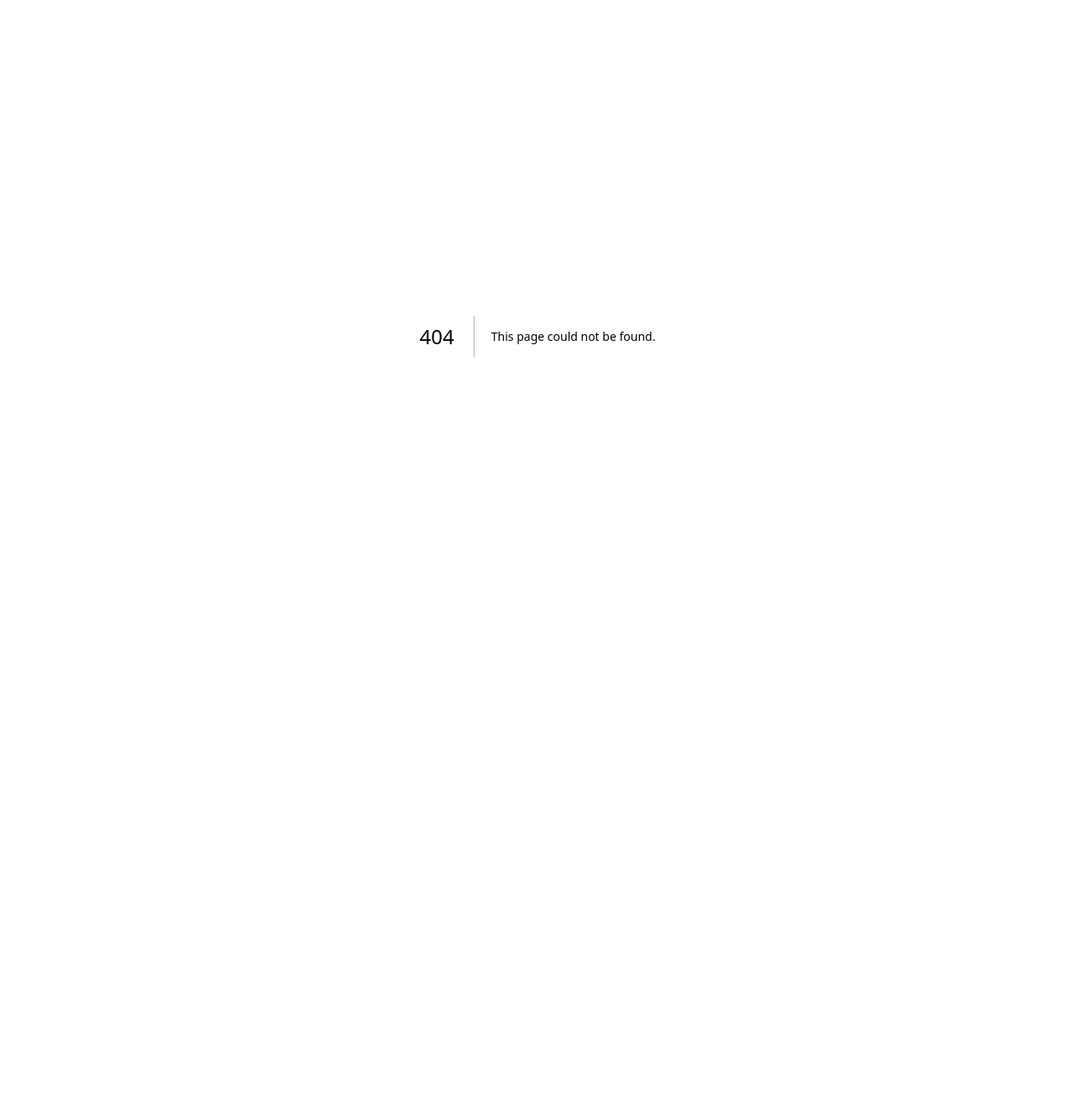
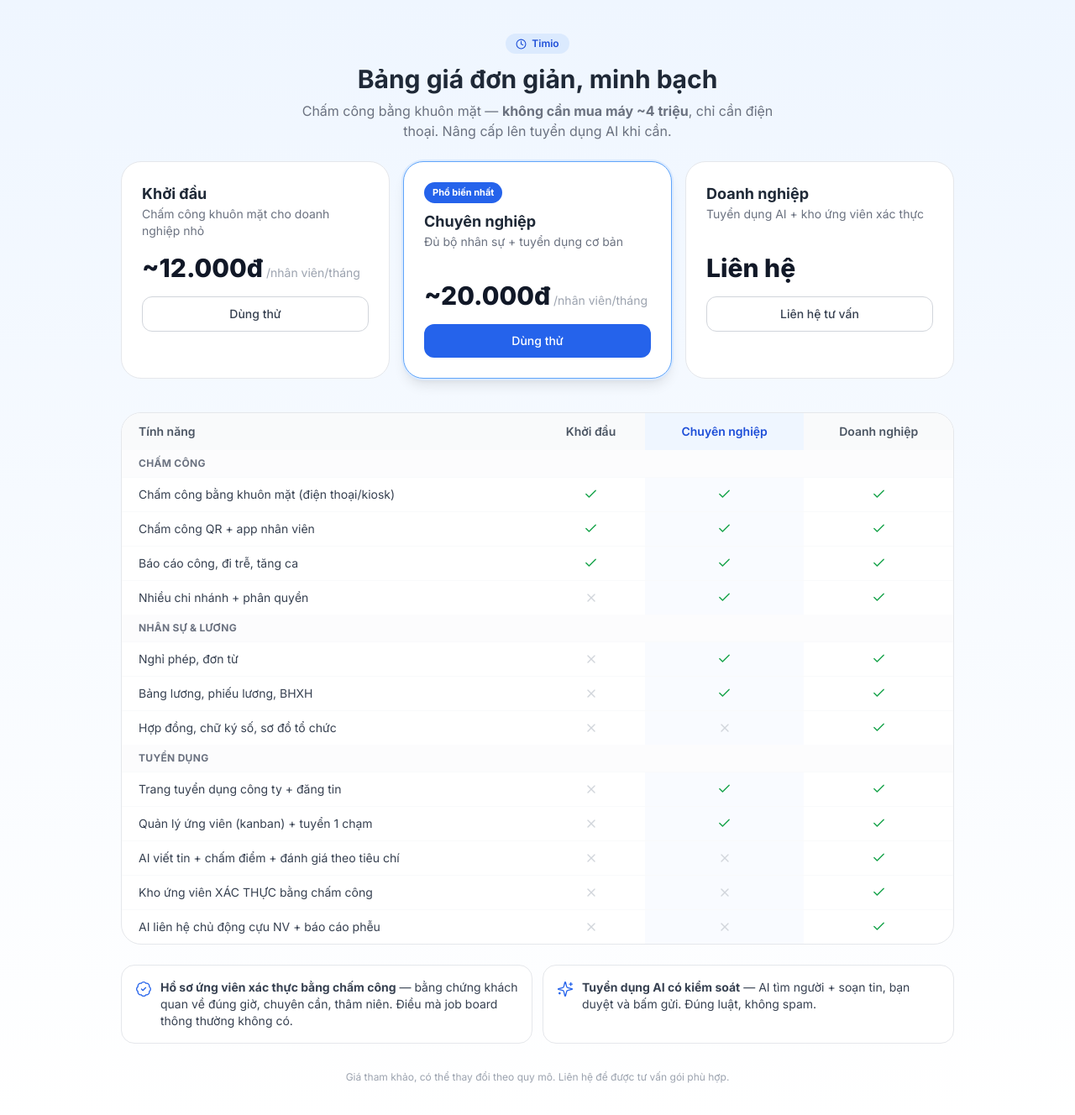
Before and after one commit to sinhgiang/timio, a Next.js app: page /gia in a window 1280 px wide. Before the commit this address had no page. Shown: the top 1328 px of the page at 84% size. Before the commit the page ends 800 px from the top, so only its background shows below. Built offline with nearby package versions, Linux system fonts and the light colour scheme.

Commit message:
feat(KH6): trang gia /gia (3 goi so sanh ro rang) + upsell mem trong trang tuyen dung

```diff
--- a/app/dashboard/recruitment/RecruitmentClient.tsx
+++ b/app/dashboard/recruitment/RecruitmentClient.tsx
@@ -719,6 +719,15 @@ export default function RecruitmentClient({
           </button>
         ))}
       </div>
+
+      {/* KH6 — Upsell mềm: user chưa Business */}
+      {!isBusiness && (
+        <a href="/gia" target="_blank" rel="noreferrer" className="flex items-center gap-2.5 bg-gradient-to-r from-blue-50 to-indigo-50 border border-blue-100 rounded-xl px-4 py-2.5 mb-4 hover:border-blue-300 transition-colors group">
+          <Sparkles size={16} className="text-blue-600 shrink-0" />
+          <p className="text-sm text-gray-700 flex-1">Mở khóa <b>Tuyển dụng AI</b> + <b>kho ứng viên xác thực bằng chấm công</b> với gói Business.</p>
+          <span className="text-sm text-blue-600 font-medium group-hover:underline shrink-0">Xem bảng giá →</span>
+        </a>
+      )}
 
       {/* Jobs tab */}
       {activeTab === "jobs" && (
--- /dev/null
+++ b/app/gia/page.tsx
@@ -0,0 +1,134 @@
+import Link from "next/link";
+import { Fragment } from "react";
+import { Check, X, Clock, Sparkles, BadgeCheck } from "lucide-react";
+import type { Metadata } from "next";
+
+export const metadata: Metadata = {
+  title: "Bảng giá — Timio",
+  description: "Bảng giá phần mềm chấm công + tuyển dụng AI Timio. Từ ~12.000đ/nhân viên/tháng. Không cần mua máy.",
+};
+
+type Row = { label: string; starter: boolean | string; pro: boolean | string; business: boolean | string };
+
+const ROWS: { group: string; rows: Row[] }[] = [
+  {
+    group: "Chấm công",
+    rows: [
+      { label: "Chấm công bằng khuôn mặt (điện thoại/kiosk)", starter: true, pro: true, business: true },
+      { label: "Chấm công QR + app nhân viên", starter: true, pro: true, business: true },
+      { label: "Báo cáo công, đi trễ, tăng ca", starter: true, pro: true, business: true },
+      { label: "Nhiều chi nhánh + phân quyền", starter: false, pro: true, business: true },
+    ],
+  },
+  {
+    group: "Nhân sự & Lương",
+    rows: [
+      { label: "Nghỉ phép, đơn từ", starter: false, pro: true, business: true },
+      { label: "Bảng lương, phiếu lương, BHXH", starter: false, pro: true, business: true },
+      { label: "Hợp đồng, chữ ký số, sơ đồ tổ chức", starter: false, pro: false, business: true },
+    ],
+  },
+  {
+    group: "Tuyển dụng",
+    rows: [
+      { label: "Trang tuyển dụng công ty + đăng tin", starter: false, pro: true, business: true },
+      { label: "Quản lý ứng viên (kanban) + tuyển 1 chạm", starter: false, pro: true, business: true },
+      { label: "AI viết tin + chấm điểm + đánh giá theo tiêu chí", starter: false, pro: false, business: true },
+      { label: "Kho ứng viên XÁC THỰC bằng chấm công", starter: false, pro: false, business: true },
+      { label: "AI liên hệ chủ động cựu NV + báo cáo phễu", starter: false, pro: false, business: true },
+    ],
+  },
+];
+
+function Cell({ v }: { v: boolean | string }) {
+  if (v === true) return <Check size={17} className="text-green-600 mx-auto" />;
+  if (v === false) return <X size={16} className="text-gray-300 mx-auto" />;
+  return <span className="text-xs text-gray-600">{v}</span>;
+}
+
+export default function PricingPage() {
+  const plans = [
+    { key: "starter", name: "Khởi đầu", price: "~12.000đ", unit: "/nhân viên/tháng", desc: "Chấm công khuôn mặt cho doanh nghiệp nhỏ", cta: "Dùng thử", href: "/register", highlight: false },
+    { key: "pro", name: "Chuyên nghiệp", price: "~20.000đ", unit: "/nhân viên/tháng", desc: "Đủ bộ nhân sự + tuyển dụng cơ bản", cta: "Dùng thử", href: "/register", highlight: true },
+    { key: "business", name: "Doanh nghiệp", price: "Liên hệ", unit: "", desc: "Tuyển dụng AI + kho ứng viên xác thực", cta: "Liên hệ tư vấn", href: "mailto:team@timio.vn", highlight: false },
+  ];
+
+  return (
+    <div className="min-h-screen bg-gradient-to-b from-blue-50 to-white">
+      <header className="max-w-5xl mx-auto px-4 pt-10 pb-6 text-center">
+        <div className="inline-flex items-center gap-1.5 text-xs font-semibold text-blue-700 bg-blue-100 px-3 py-1 rounded-full mb-3">
+          <Clock size={13} /> Timio
+        </div>
+        <h1 className="text-3xl font-bold text-gray-800">Bảng giá đơn giản, minh bạch</h1>
+        <p className="text-gray-500 mt-2 max-w-xl mx-auto">Chấm công bằng khuôn mặt — <b>không cần mua máy ~4 triệu</b>, chỉ cần điện thoại. Nâng cấp lên tuyển dụng AI khi cần.</p>
+      </header>
+
+      {/* 3 gói */}
+      <div className="max-w-5xl mx-auto px-4 grid md:grid-cols-3 gap-4 mb-10">
+        {plans.map((p) => (
+          <div key={p.key} className={`rounded-3xl border bg-white p-6 flex flex-col ${p.highlight ? "border-blue-400 ring-2 ring-blue-100 shadow-lg" : "border-gray-200"}`}>
+            {p.highlight && <span className="self-start text-[11px] font-bold text-white bg-blue-600 px-2.5 py-1 rounded-full mb-2">Phổ biến nhất</span>}
+            <h2 className="text-lg font-bold text-gray-800">{p.name}</h2>
+            <p className="text-sm text-gray-500 mb-4 min-h-[40px]">{p.desc}</p>
+            <div className="mb-4">
+              <span className="text-3xl font-extrabold text-gray-900">{p.price}</span>
+              {p.unit && <span className="text-sm text-gray-400"> {p.unit}</span>}
+            </div>
+            <Link href={p.href} className={`text-center rounded-xl py-2.5 font-medium text-sm transition-colors ${p.highlight ? "bg-blue-600 text-white hover:bg-blue-700" : "border border-gray-300 text-gray-700 hover:bg-gray-50"}`}>
+              {p.cta}
+            </Link>
+          </div>
+        ))}
+      </div>
+
+      {/* Bảng so sánh chi tiết */}
+      <div className="max-w-5xl mx-auto px-4 pb-12">
+        <div className="bg-white rounded-3xl border border-gray-200 overflow-hidden">
+          <div className="overflow-x-auto">
+            <table className="w-full text-sm min-w-[620px]">
+              <thead>
+                <tr className="bg-gray-50 text-gray-600">
+                  <th className="text-left px-5 py-3 font-semibold">Tính năng</th>
+                  <th className="px-4 py-3 font-semibold text-center">Khởi đầu</th>
+                  <th className="px-4 py-3 font-semibold text-center bg-blue-50 text-blue-700">Chuyên nghiệp</th>
+                  <th className="px-4 py-3 font-semibold text-center">Doanh nghiệp</th>
+                </tr>
+              </thead>
+              <tbody>
+                {ROWS.map((g) => (
+                  <Fragment key={g.group}>
+                    <tr className="bg-gray-50/50">
+                      <td colSpan={4} className="px-5 py-2 text-xs font-bold text-gray-500 uppercase tracking-wide">{g.group}</td>
+                    </tr>
+                    {g.rows.map((r, i) => (
+                      <tr key={`${g.group}-${i}`} className="border-t border-gray-50">
+                        <td className="px-5 py-2.5 text-gray-700">{r.label}</td>
+                        <td className="px-4 py-2.5 text-center"><Cell v={r.starter} /></td>
+                        <td className="px-4 py-2.5 text-center bg-blue-50/40"><Cell v={r.pro} /></td>
+                        <td className="px-4 py-2.5 text-center"><Cell v={r.business} /></td>
+                      </tr>
+                    ))}
+                  </Fragment>
+                ))}
+              </tbody>
+            </table>
+          </div>
+        </div>
+
+        {/* Điểm khác biệt */}
+        <div className="grid sm:grid-cols-2 gap-3 mt-6">
+          <div className="bg-white rounded-2xl border border-gray-200 p-4 flex items-start gap-2.5">
+            <BadgeCheck size={20} className="text-blue-600 shrink-0 mt-0.5" strokeWidth={1.6} />
+            <p className="text-sm text-gray-700"><b>Hồ sơ ứng viên xác thực bằng chấm công</b> — bằng chứng khách quan về đúng giờ, chuyên cần, thâm niên. Điều mà job board thông thường không có.</p>
+          </div>
+          <div className="bg-white rounded-2xl border border-gray-200 p-4 flex items-start gap-2.5">
+            <Sparkles size={20} className="text-blue-600 shrink-0 mt-0.5" strokeWidth={1.6} />
+            <p className="text-sm text-gray-700"><b>Tuyển dụng AI có kiểm soát</b> — AI tìm người + soạn tin, bạn duyệt và bấm gửi. Đúng luật, không spam.</p>
+          </div>
+        </div>
+
+        <p className="text-center text-xs text-gray-400 mt-8">Giá tham khảo, có thể thay đổi theo quy mô. Liên hệ để được tư vấn gói phù hợp.</p>
+      </div>
+    </div>
+  );
+}
```
Also changed, not shown: 1 other file (tests, documents, lock files or other folders).
